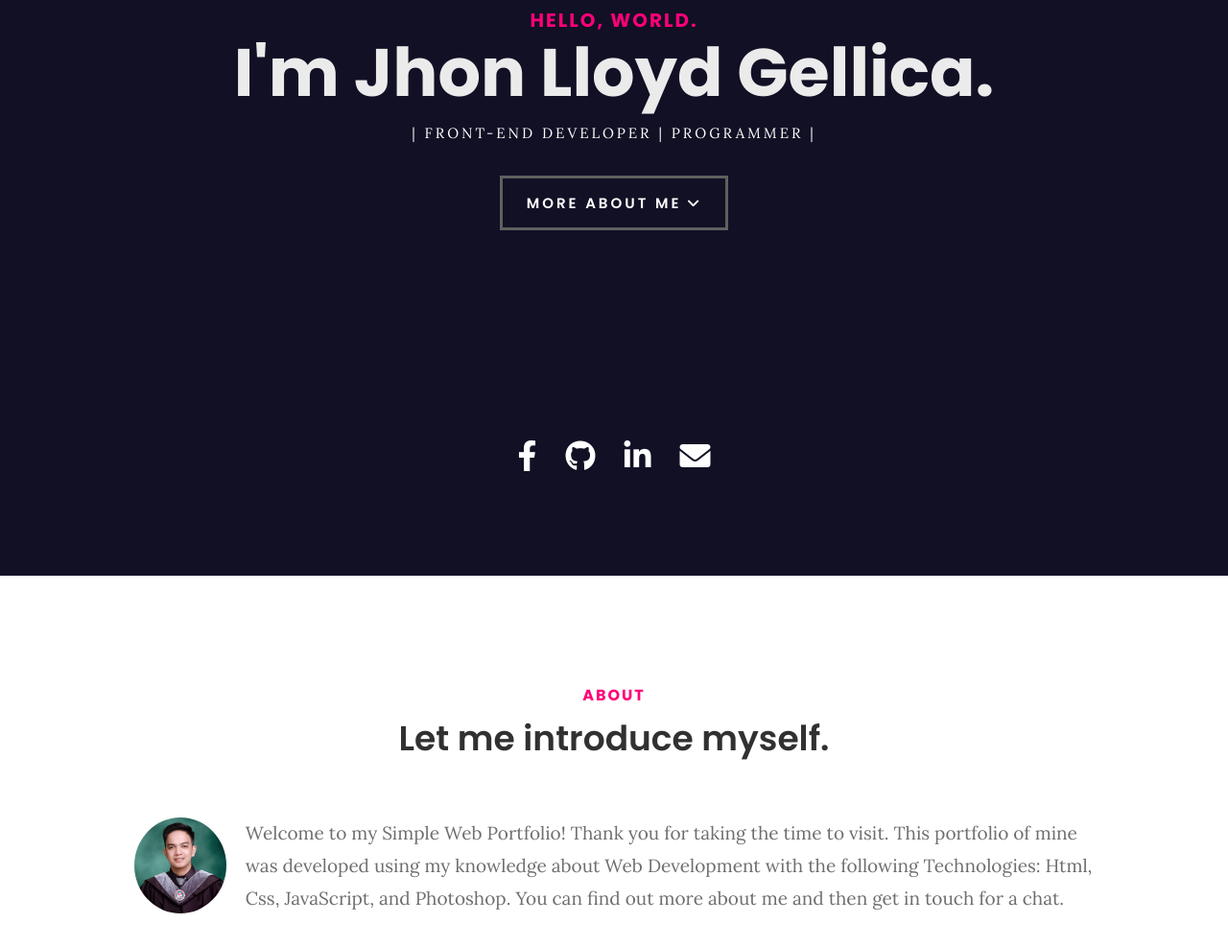
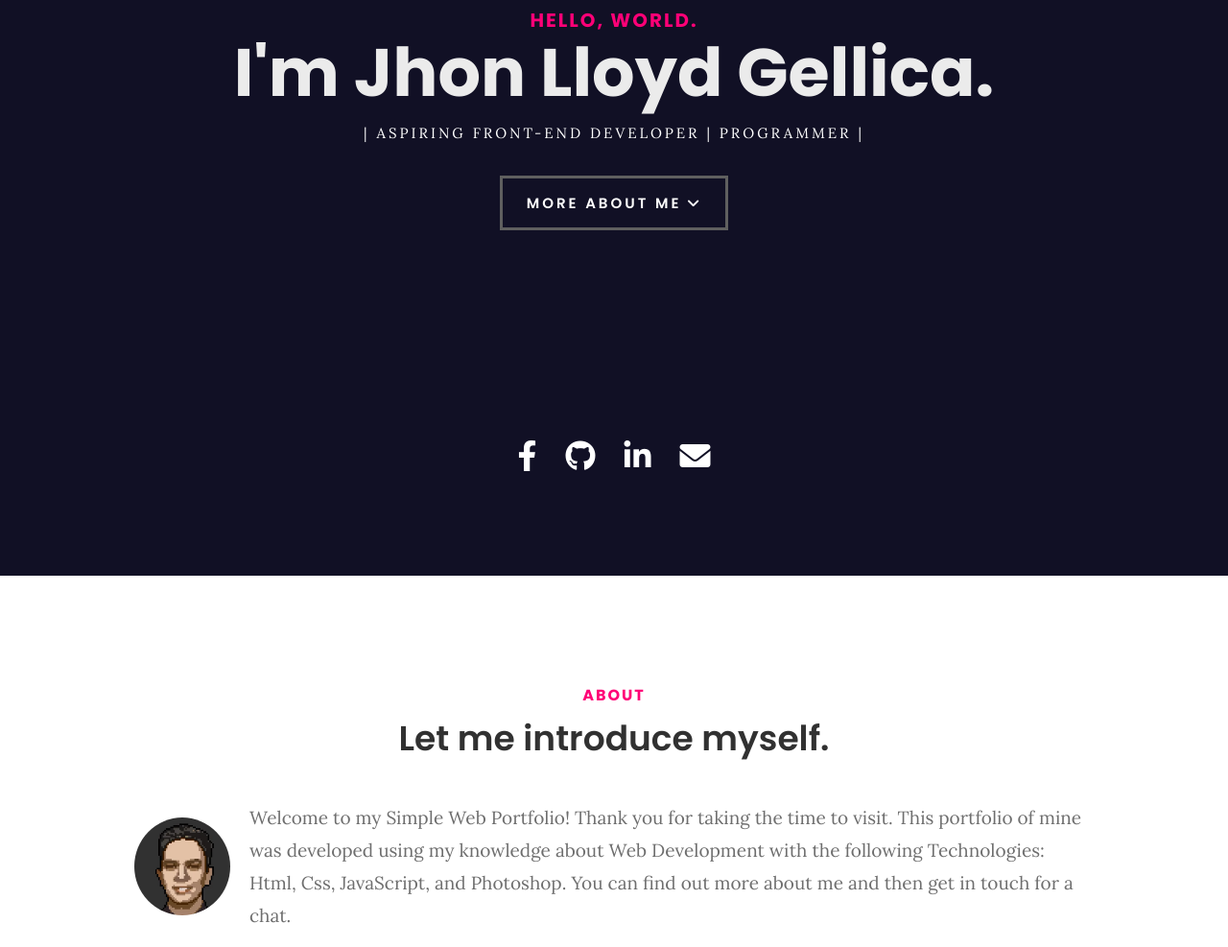
Before and after one commit to jhonlloydgellica15/JLPortfolio, a plain HTML site: page index.html in a window 1280 px wide. Shown: the part 200-1187 px from the top of the page at 96% size. Drawn offline with nearby package versions, Linux system fonts and the light colour scheme.

Commit message:
optimize css

```diff
--- a/index.css
+++ b/index.css
@@ -1,4 +1,3 @@
-@import url("https://fonts.googleapis.com/css2?family=Lora&family=Poppins:wght@300;400;600;700&display=swap");
 :root {
   --color-primary: #ff0077;
   --color-secondary: #313131;
@@ -209,7 +208,7 @@ nav ul li a:hover {
 }
 .about-img img {
   width: 100px;
-  height: 100px;
+  height: 102px;
   border-radius: 50%;
   margin: 3rem 0;
 }
--- a/index.html
+++ b/index.html
@@ -12,6 +12,9 @@
       crossorigin="anonymous"
       referrerpolicy="no-referrer"
     />
+    <link rel="preconnect" href="https://fonts.googleapis.com">
+    <link rel="preconnect" href="https://fonts.gstatic.com" crossorigin>
+    <link href="https://fonts.googleapis.com/css2?family=Lora&family=Poppins:wght@300;400;600;700&display=swap" rel="stylesheet">
     <link rel="stylesheet" href="./index.css" />
     <title>My Portfolio</title>
   </head>
@@ -38,7 +41,7 @@
           <h5>HELLO, WORLD.</h5>
           <h1>I'm Jhon Lloyd Gellica.</h1>
           <p class="intro-position">
-            <span class="front">FRONT-END DEVELOPER</span>
+            <span class="front">ASPIRING FRONT-END DEVELOPER</span>
             <span>PROGRAMMER</span>
           </p>
           <a class="btn" href=""
@@ -71,7 +74,7 @@
           <h1>Let me introduce myself.</h1>
         </div>
         <div class="about-img">
-          <img src="./profile.WEBP" alt="My image" />
+          <img src="./Svg/profile.webp" alt="My image" />
           <p>
             Welcome to my Simple Web Portfolio! Thank you for taking the time to
             visit. This portfolio of mine was developed using my knowledge about
```
Also changed, not shown: Svg/profile.webp (added), profile.webp (deleted).
